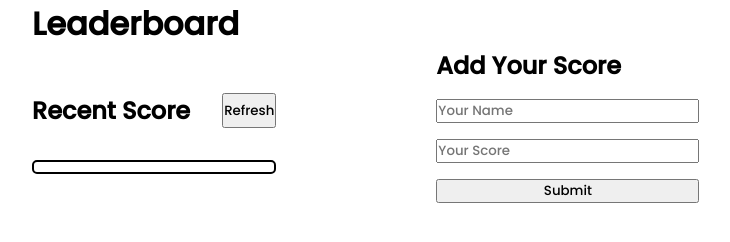
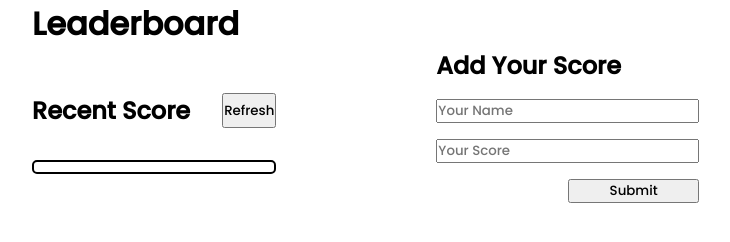
Before and after one commit to nimplay/leaderboard, a website built with webpack: page src/index.html in a window 1280 px wide. Shown: the whole page, without its empty margins (32-762 px from the left). Built offline with nearby package versions, Linux system fonts and the light colour scheme.

Commit message:
add correct width to the submit button

```diff
--- a/src/style.css
+++ b/src/style.css
@@ -58,3 +58,8 @@ body {
   flex-direction: column;
   gap: 1rem;
 }
+
+.submit-button {
+  width: 50%;
+  align-self: end;
+}
```
Also changed, not shown: dist/bundle.[contentHash].js.
